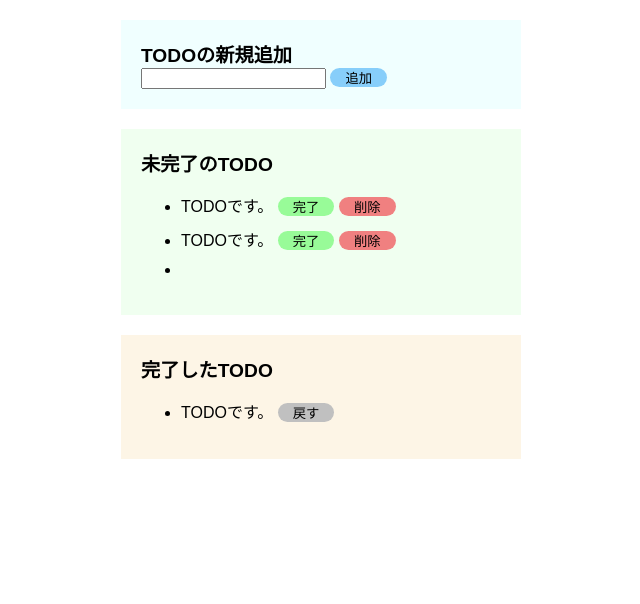
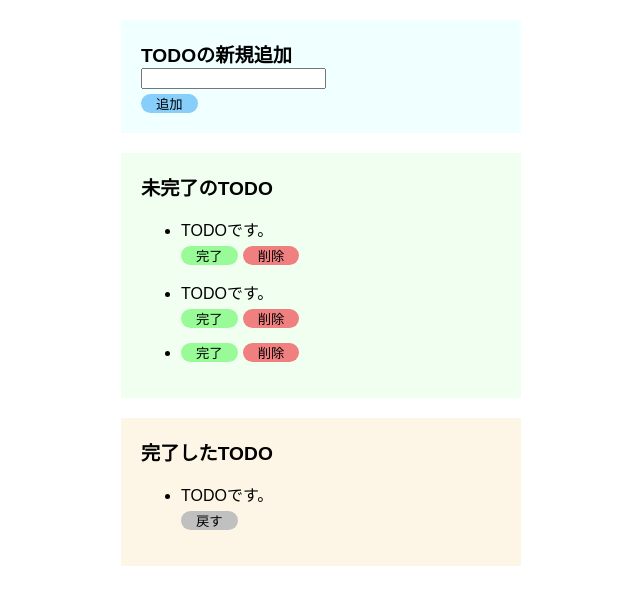
Before and after one commit to ka2ki/vanilla-todo-list, a website built with Parcel: page index.html in a window 1280 px wide. Both pictures are taken after a click on the button "追加". Shown: the whole page, without its empty margins (319-959 px from the left). Built offline with nearby package versions, Linux system fonts and the light colour scheme.

Commit message:
[wip] 新規追加-> 未完了のTODO

```diff
--- a/index.html
+++ b/index.html
@@ -11,7 +11,9 @@
       <section class="input_area">
         <h2 class="area_title">TODOの新規追加</h2>
         <input id="add_text" type="text" />
-        <button id="add_btn" class="btn --add">追加</button>
+        <div class="btn_wrap">
+          <button id="add_btn" class="btn --add">追加</button>
+        </div>
       </section>
 
       <!-- 未完了エリア -->
@@ -19,14 +21,18 @@
         <h2 class="area_title">未完了のTODO</h2>
         <ul id="unfinished_list">
           <li>
-            TODOです。
-            <button class="btn --comp">完了</button>
-            <button class="btn --remove">削除</button>
+            <p>TODOです。</p>
+            <div class="btn_wrap">
+              <button class="btn --comp">完了</button
+              ><button class="btn --remove">削除</button>
+            </div>
           </li>
           <li>
-            TODOです。
-            <button class="btn --comp">完了</button>
-            <button class="btn --remove">削除</button>
+            <p>TODOです。</p>
+            <div class="btn_wrap">
+              <button class="btn --comp">完了</button
+              ><button class="btn --remove">削除</button>
+            </div>
           </li>
         </ul>
       </section>
@@ -36,8 +42,10 @@
         <h2 class="area_title">完了したTODO</h2>
         <ul>
           <li>
-            TODOです。
-            <button class="btn --return">戻す</button>
+            <p>TODOです。</p>
+            <div class="btn_wrap">
+              <button class="btn --return">戻す</button>
+            </div>
           </li>
         </ul>
       </section>
--- a/src/index.js
+++ b/src/index.js
@@ -1,16 +1,41 @@
 import "./styles.scss";
 
 const onClickAdd = () => {
-  // input[text]の値を取得し、初期化する
+  // input[text]の値を取得しaddTextValueの変数へ格納後、初期化する
   const addText = document.getElementById("add_text");
   const addTextValue = addText.value;
   addText.value = "";
 
+  // pタグの生成
+  const p = document.createElement("p");
+  p.innerText = addTextValue;
+
+  // 完了ボタン生成
+  const compBtn = document.createElement("button");
+  compBtn.innerText = "完了";
+  compBtn.classList.add("btn", "--comp");
+
+  // 削除ボタン生成
+  const removeBtn = document.createElement("button");
+  removeBtn.innerText = "削除";
+  removeBtn.classList.add("btn", "--remove");
+
+  // ボタンのラップ要素を生成
+  const wrapBtn = document.createElement("div");
+  wrapBtn.classList.add("btn_wrap");
+
+  // btn_wrapの子要素に完了、削除ボタンを設置
+  wrapBtn.appendChild(compBtn);
+  wrapBtn.appendChild(removeBtn);
+
   // liタグの生成
   const li = document.createElement("li");
-  li.innerHTML = addTextValue;
 
-  // 未完了のTODOエリアへタグ設置
+  // liタグの子要素にaddTextValue、完了、削除ボタンを設置
+  li.appendChild(p);
+  li.appendChild(wrapBtn);
+
+  // liタグ設置
   const unfinishedList = document.getElementById("unfinished_list");
   unfinishedList.appendChild(li);
 };
--- a/src/styles.scss
+++ b/src/styles.scss
@@ -10,6 +10,8 @@ main {
   font-size: 1.2rem;
   margin: 0;
 }
+.btn_wrap {
+  margin-top: 5px;
   .btn {
     background: #fff;
     border: none;
@@ -20,6 +22,7 @@ main {
     }
     &.--comp {
       background: #98fb98;
+      margin: 0 5px 0 0;
     }
     &.--remove {
       background: #f08080;
@@ -27,6 +30,8 @@ main {
     &.--return {
       background: #c0c0c0;
     }
+  }
+
 }
 
 .input_area,
@@ -37,7 +42,10 @@ main {
   ul {
     li {
       &:not(:first-of-type) {
-        margin-top: 10px;
+        margin-top: 15px;
+      }
+      p {
+      margin:0;
       }
     }
   }
```
Lines whose indentation alone changed are shown as unchanged.
